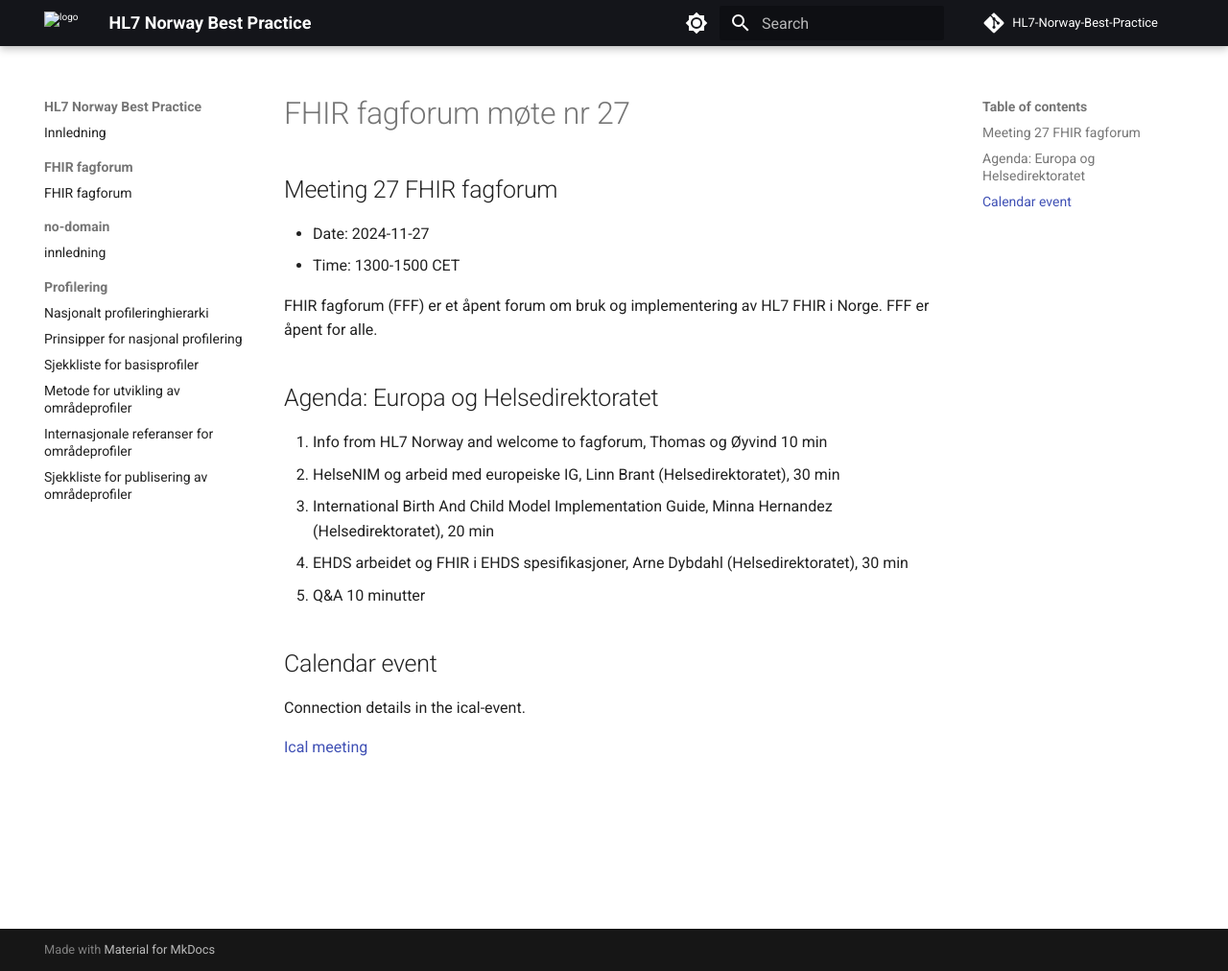
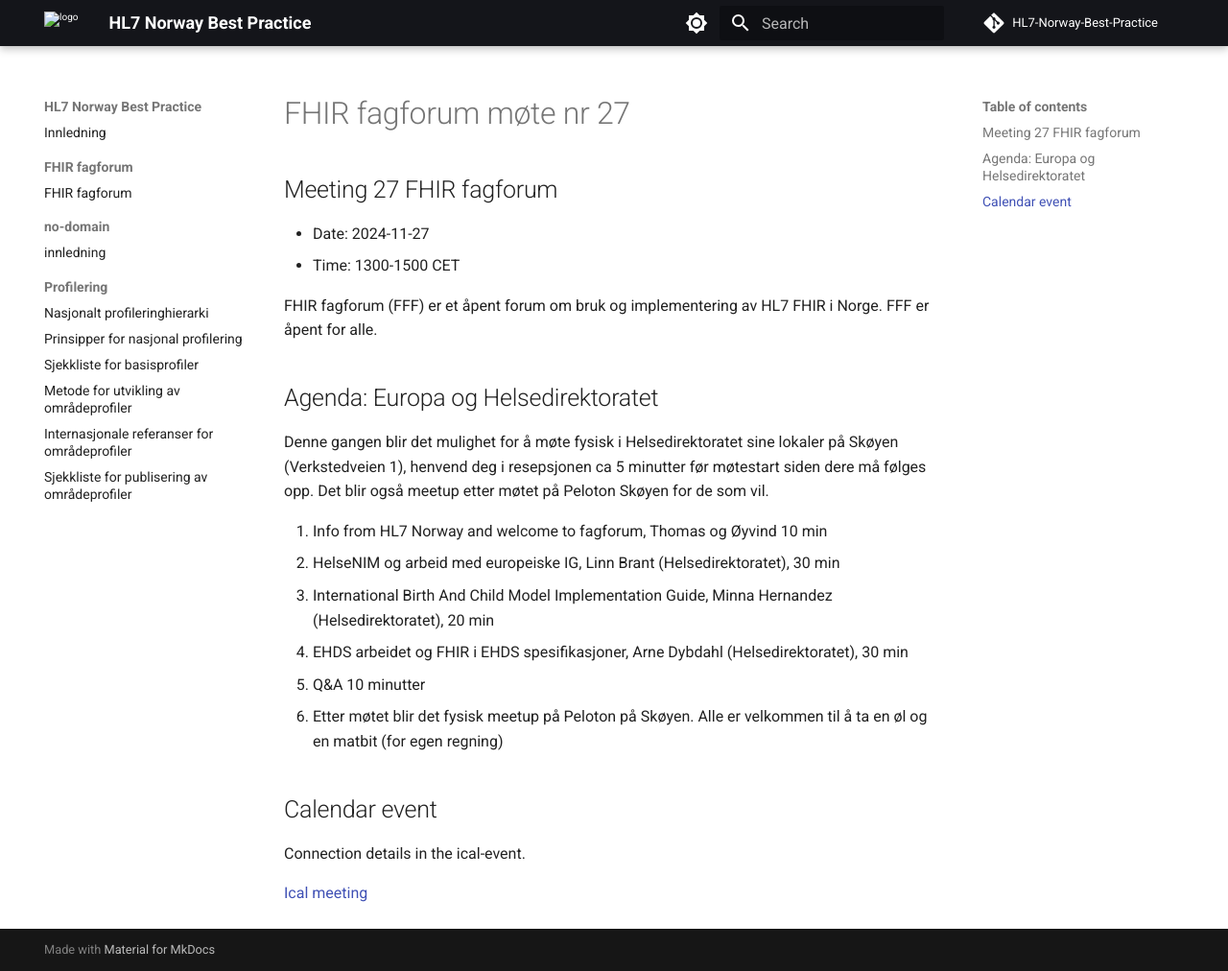
Before and after one commit to HL7Norway/best-practice, an MkDocs documentation site: the page built from docs/FHIR-faglig-forum/_agenda/2024-11-27-agenda.md, in a window 1280 px wide and 1012 px high. Shown: the whole window at 96% size. Built offline with MkDocs 1.6.1 and Material for MkDocs 9.7.7, drawn with Linux system fonts in a browser that asks for light colours; comment, search, counter and statistics services are not loaded.

Commit message:
Info om meetup

```diff
--- a/docs/FHIR-faglig-forum/_agenda/2024-11-27-agenda.md
+++ b/docs/FHIR-faglig-forum/_agenda/2024-11-27-agenda.md
@@ -15,11 +15,14 @@ FHIR fagforum (FFF) er et åpent forum om bruk og implementering av HL7 FHIR i N
 
 ## Agenda: Europa og Helsedirektoratet
 
+Denne gangen blir det mulighet for å møte fysisk i Helsedirektoratet sine lokaler på Skøyen (Verkstedveien 1), henvend deg i resepsjonen ca 5 minutter før møtestart siden dere må følges opp. Det blir også meetup etter møtet på Peloton Skøyen for de som vil.
+
 1. Info from HL7 Norway and welcome to fagforum, Thomas og Øyvind 10 min
 2. HelseNIM og arbeid med europeiske IG, Linn Brant (Helsedirektoratet), 30 min
 3. International Birth And Child Model Implementation Guide, Minna Hernandez (Helsedirektoratet), 20 min
 4. EHDS arbeidet og FHIR i EHDS spesifikasjoner, Arne Dybdahl (Helsedirektoratet), 30 min
 5. Q&A 10 minutter
+6. Etter møtet blir det fysisk meetup på Peloton på Skøyen. Alle er velkommen til å ta en øl og en matbit (for egen regning)
 
 ## Calendar event
 
```
